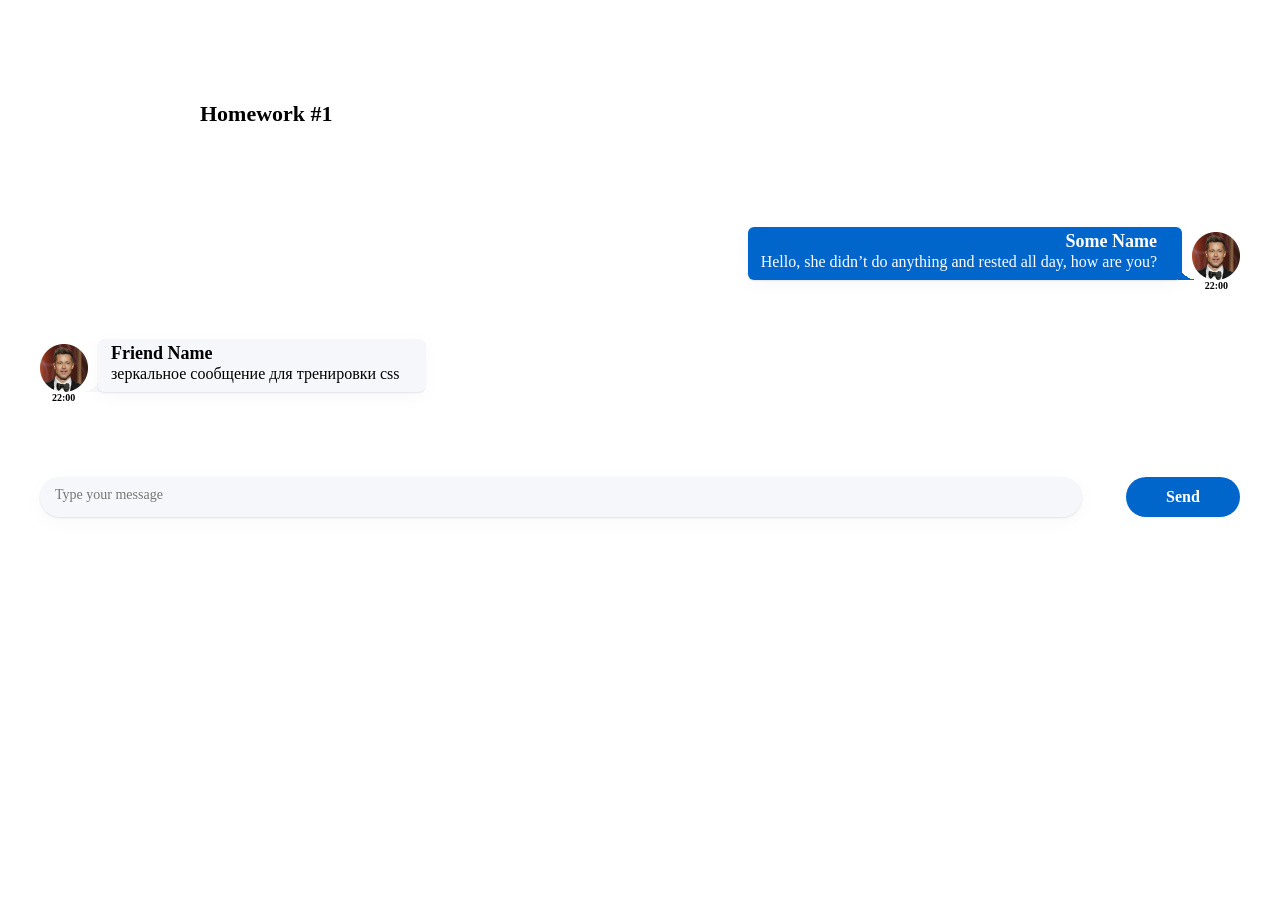
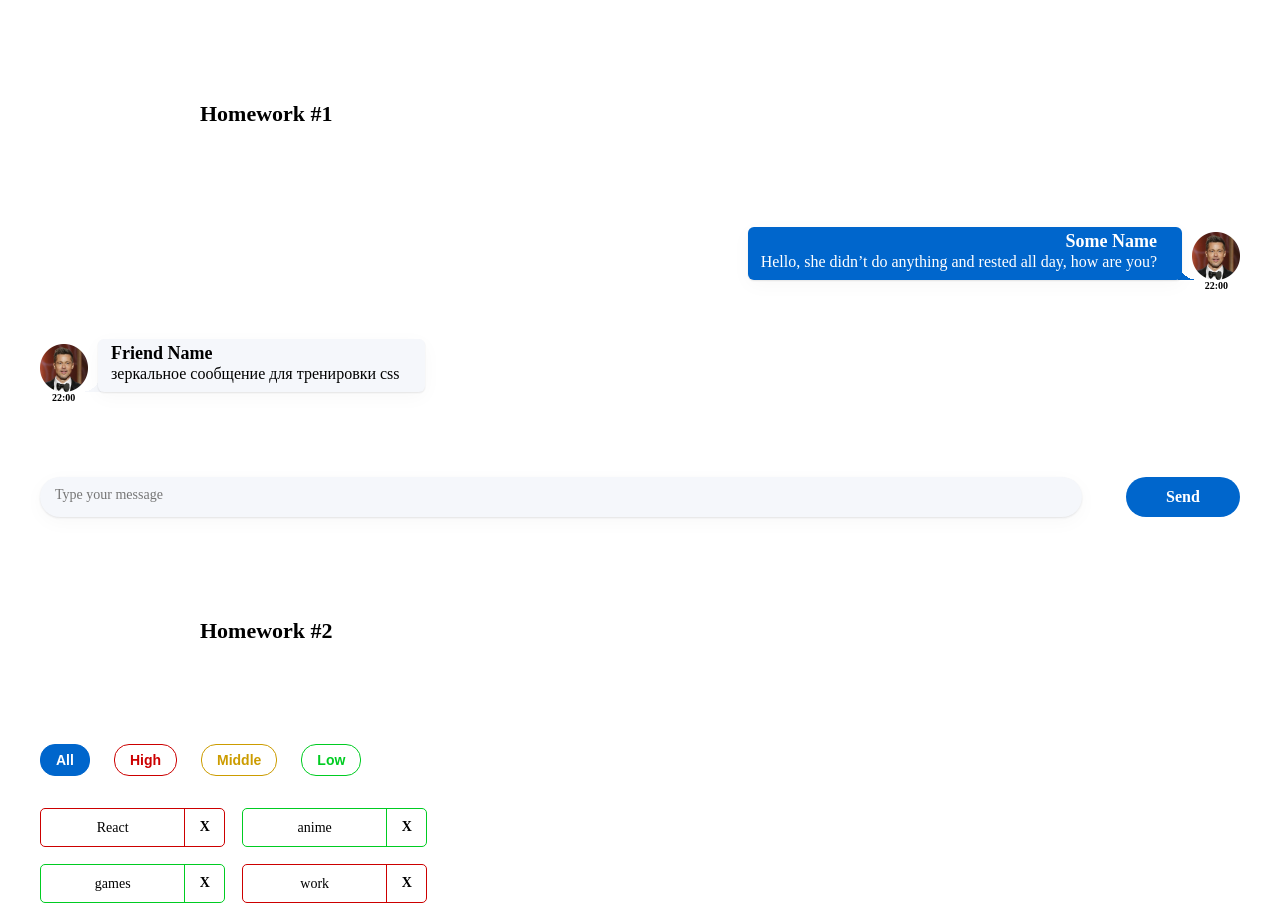
Before and after one commit to Nascccom/Nascccom.github.io-hw1, a React (Create React App) app: page / in a window 1280 px wide. Shown: the top 918 px of the page. Before the commit the page ends 800 px from the top, so only its background shows below. Built offline with nearby package versions, Linux system fonts and the light colour scheme.

Commit message:
Completed 2 HW

```diff
--- a/src/s1-main/App.tsx
+++ b/src/s1-main/App.tsx
@@ -1,13 +1,15 @@
 import React from 'react'
 import s from './App.module.css'
 import HW1 from '../s2-homeworks/hw01/HW1'
+import HW2 from "../s2-homeworks/hw02/HW2";
 
 function App() {
     return (
         <div className={s.App}>
             <HW1/>
+          {/* eslint-disable-next-line react/jsx-no-undef */}
+            <HW2/>
             {/*раскомментировать по ходу выполнения*/}
-            {/*<HW2/>*/}
             {/*<HW3/>*/}
             {/*<HW4/>*/}
 
--- a/src/s2-homeworks/hw02/HW2.tsx
+++ b/src/s2-homeworks/hw02/HW2.tsx
@@ -1,32 +1,33 @@
 import React, {useState} from 'react'
 import Affairs from './affairs/Affairs'
 import s2 from '../../s1-main/App.module.css'
+import affair from "./affairs/affair/Affair";
 
 /*
-* 1 - описать типы AffairPriorityType, AffairType
-* 2 - указать нужный тип для defaultAffairs
-* 3 - дописать типы и логику функции filterAffairs и проверить её тестами
-* 4 - выполнить пункт 3 для функции deleteAffair
-* 5 - указать нужный тип в useState с affairs
-* 6 - дописать тип и логику функции deleteAffairCallback
-* 7 - в файле Affairs.tsx дописать типизацию пропсов
-* 8 - в файле Affairs.tsx дописать логику функций setAll, setHigh, setMiddle, setLow
-* 9 - в файле Affair.tsx дописать типизацию пропсов
-* 10 - в файле Affair.tsx дописать функции deleteCallback и использовать
-* 11 - в файле Affair.tsx отобразить приходящие данные
+* 1 - описать типы AffairPriorityType, AffairType -completed
+* 2 - указать нужный тип для defaultAffairs -completed
+* 3 - дописать типы и логику функции filterAffairs и проверить её тестами -completed
+* 4 - выполнить пункт 3 для функции deleteAffair -
+* 5 - указать нужный тип в useState с affairs -completed
+* 6 - дописать тип и логику функции deleteAffairCallback -completed
+* 7 - в файле Affairs.tsx дописать типизацию пропсов -completed
+* 8 - в файле Affairs.tsx дописать логику функций setAll, setHigh, setMiddle, setLow -completed
+* 9 - в файле Affair.tsx дописать типизацию пропсов - completed
+* 10 - в файле Affair.tsx дописать функции deleteCallback и использовать -completed
+* 11 - в файле Affair.tsx отобразить приходящие данные -completed
 * */
 
 // types
-export type AffairPriorityType = any // need to fix any
+export type AffairPriorityType = 'high' | 'low' | 'middle' // need to fix any
 export type AffairType = {
-    _id: any // need to fix any
-    name: any // need to fix any
+  _id: number, // need to fix any
+  name: string, // need to fix any
   priority: AffairPriorityType
 }
 export type FilterType = 'all' | AffairPriorityType
 
 // constants
-const defaultAffairs: any = [ // need to fix any
+let defaultAffairs: Array<AffairType> = [ // need to fix any
   {_id: 1, name: 'React', priority: 'high'}, // студенты могут изменить содержимое name и количество элементов в массиве, ...priority не менять!
   {_id: 2, name: 'anime', priority: 'low'},
   {_id: 3, name: 'games', priority: 'low'},
@@ -35,23 +36,33 @@ const defaultAffairs: any = [ // need to fix any
 ]
 
 // pure helper functions
-export const filterAffairs = (affairs: any, filter: any): any => { // need to fix any
+export const filterAffairs = (affairs: Array<AffairType>, filter: FilterType): Array<AffairType> => { // need to fix any
+//need to fix
+  if (filter === 'high') {
+    return affairs.filter(el => el.priority === "high")
+  }
+  if (filter === 'low') {
+    return affairs.filter(el => el.priority === "low")
+  }
+  if (filter === 'middle') {
+    return affairs.filter(el => el.priority === "middle")
+  } else {
+    return affairs
+  }
+}
 
-
-    return affairs // need to fix
-}
-export const deleteAffair = (affairs: any, _id: any): any => { // need to fix any
-
-    return affairs // need to fix
+export const deleteAffair = (affairs: Array<AffairType>, _id: number): Array<AffairType> => { // need to fix any
+  return affairs.filter(el => el._id !== _id)
 }
 
 function HW2() {
-    const [affairs, setAffairs] = useState<any>(defaultAffairs) // need to fix any
-    const [filter, setFilter] = useState<FilterType>('all')
+  const [affairs, setAffairs] = useState<Array<AffairType>>(defaultAffairs)
+  const [filter, setFilter] = useState<FilterType>('all') // need to fix any
 
   const filteredAffairs = filterAffairs(affairs, filter)
-    const deleteAffairCallback = (_id: any) => { // need to fix any
-        // need to fix
+
+  const deleteAffairCallback = (_id: number) => {
+    setAffairs(deleteAffair(affairs, _id))
   }
 
   return (
--- a/src/s2-homeworks/hw02/affairs/Affairs.tsx
+++ b/src/s2-homeworks/hw02/affairs/Affairs.tsx
@@ -4,24 +4,24 @@ import {AffairType, FilterType} from '../HW2'
 import s from './Affairs.module.css'
 
 type AffairsPropsType = {
-    data: any // need to fix any
-    setFilter: any
-    deleteAffairCallback: any
+    data: Array<AffairType>, // need to fix any
+    setFilter: (setFilter: FilterType) => void,
+    deleteAffairCallback: (_id: number) => void,
     filter: FilterType
 }
 
 function Affairs(props: AffairsPropsType) {
     const setAll = () => {
-        // need to fix
+        props.setFilter('all')
     }
     const setHigh = () => {
-        // need to fix
+        props.setFilter('high')
     }
     const setMiddle = () => {
-        // need to fix
+        props.setFilter('middle')
     }
     const setLow = () => {
-        // need to fix
+        props.setFilter('low')
     }
 
     const cnAll = s.button + ' ' + s.all + (props.filter === 'all' ? ' ' + s.active : '')
--- a/src/s2-homeworks/hw02/affairs/affair/Affair.tsx
+++ b/src/s2-homeworks/hw02/affairs/affair/Affair.tsx
@@ -1,18 +1,20 @@
 import React from 'react'
-import { AffairType } from '../../HW2'
+import {AffairType, deleteAffair} from '../../HW2'
 import s from './Affair.module.css'
 import s2 from '../Affairs.module.css'
 
 type AffairPropsType = {
     // key не нужно типизировать
-    affair: AffairType
-    deleteAffairCallback: any // need to fix any
+    affair: AffairType,
+    deleteAffairCallback: (_id: number) => void, // need to fix any
+
 }
 
 function Affair(props: AffairPropsType) {
     const deleteCallback = () => {
-        // need to fix
+        props.deleteAffairCallback(props.affair._id)
     }
+
 
     const nameClass = s.name + ' ' + s2[props.affair.priority]
     const buttonClass = s.closeButton + ' ' + s2[props.affair.priority]
@@ -25,12 +27,12 @@ function Affair(props: AffairPropsType) {
         >
             <div id={'hw2-name-' + props.affair._id} className={nameClass}>
                 {/*создаёт студент*/}
-
+                {props.affair.name}
                 {/**/}
             </div>
             <div id={'hw2-priority-' + props.affair._id} hidden>
                 {/*создаёт студент*/}
-
+                {props.affair._id}
                 {/**/}
             </div>
 
@@ -38,7 +40,7 @@ function Affair(props: AffairPropsType) {
                 id={'hw2-button-delete-' + props.affair._id}
                 className={buttonClass}
                 // need to fix
-
+                onClick={deleteCallback}
             >
                 {/*текст кнопки могут изменить студенты*/}
                 X
```
Lines whose indentation alone changed are shown as unchanged.
